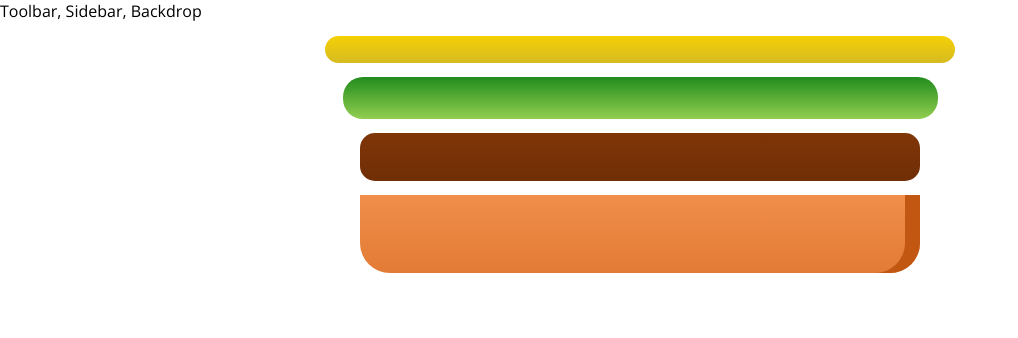
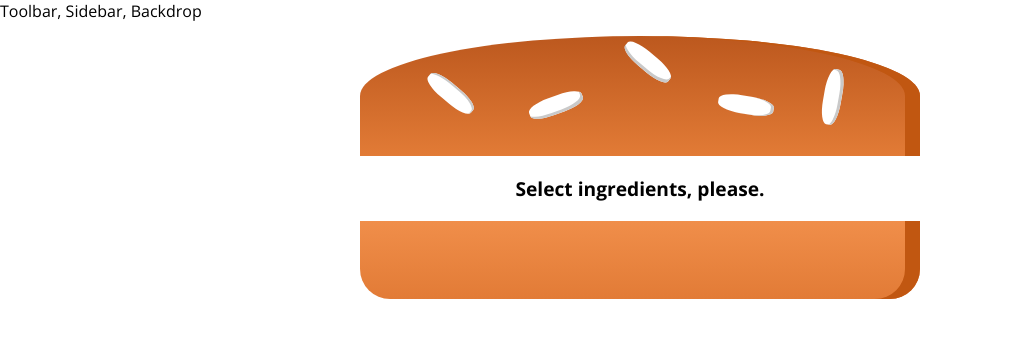
Before and after one commit to mpsingh17/Burger-Builder-ReactJS, a React (Create React App) app: page / in a window 1280 px wide. Shown: the top 338 px of the page, without its empty margins (0-1018 px from the left). Built offline with nearby package versions, Linux system fonts and the light colour scheme.

Commit message:
display ingredients passed through burger builder

```diff
--- a/src/components/burger/Burger.js
+++ b/src/components/burger/Burger.js
@@ -3,12 +3,25 @@ import styles from './Burger.module.css';
 import BurgerIngredient from './burger_ingredient/BurgerIngredient';
 
 const Burger = (props) => {
+
+    let transformedIngredients = Object.keys(props.ingredients)
+    .map(ingKey => {
+        return [...Array(props.ingredients[ingKey])]
+        .map((_, i) => {
+            return <BurgerIngredient key={ingKey + i} type={ingKey} />
+        });
+    })
+    .reduce((prevElmnt, curElmnt) => {
+        return prevElmnt.concat(curElmnt);
+    });
+
+    if (transformedIngredients.length === 0)
+        transformedIngredients = <p>Select ingredients, please.</p>
+
     return (
         <div className={styles.Burger}>
-            <BurgerIngredient type="5" />
-            <BurgerIngredient type="cheese" />
-            <BurgerIngredient type="salad" />
-            <BurgerIngredient type="meat" />
+            <BurgerIngredient type="bread-top" />
+            {transformedIngredients}
             <BurgerIngredient type="bread-bottom" />
         </div>
     )
--- a/src/containers/burger_builder/BurgerBuilder.js
+++ b/src/containers/burger_builder/BurgerBuilder.js
@@ -3,10 +3,19 @@ import Burger from '../../components/burger/Burger';
 
 class BurgerBuilder extends Component {
 
+    state = {
+        ingredients : {
+            salad: 0,
+            bacon: 0,
+            cheese: 0,
+            meat: 0
+        }
+    }
+
     render () {
         return (
             <React.Fragment>
-                <Burger />
+                <Burger ingredients={this.state.ingredients} />
             </React.Fragment>
         );
     }
```
